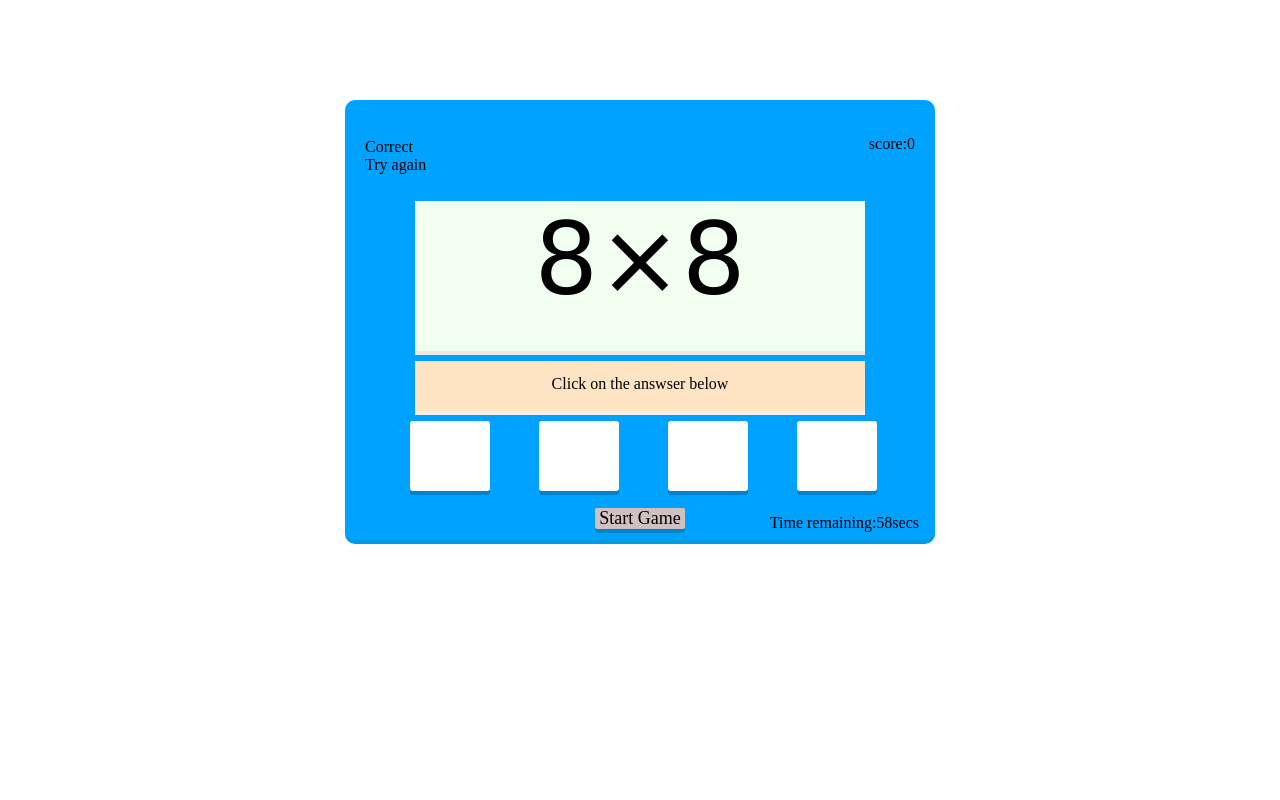
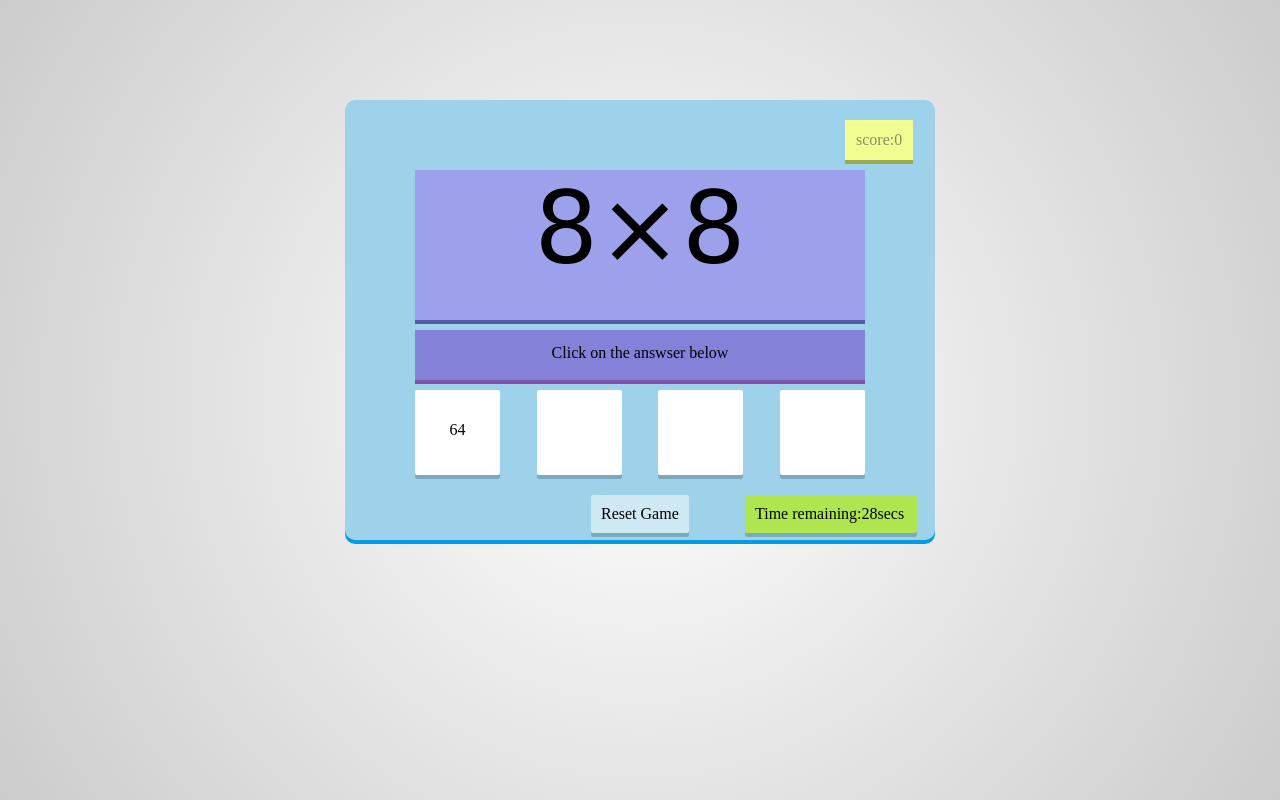
Before and after one commit to fatimagama20/Mathgameproject2, a plain HTML site: page index.html in a window 1280 px wide. Both pictures are taken after a click on the element "Start Game". Drawn offline with Linux system fonts and the light colour scheme.

Commit message:
Add displaycorrectanswer function

```diff
--- a/assets/css/style.css
+++ b/assets/css/style.css
@@ -1,25 +1,53 @@
+html{
+    height:100%;
+    background:radial-gradient(circle,#fff,#ccc)
+  }
+  *{
+    margin:0;
+    padding:0;
+  }
   #container{
-    background-color: rgb(0, 162, 255);
-    position: relative;
-    width: 550px;
-    height: 400px;
+    background:#9dd2ea;
+    width:550px;
+    height:400px;
     margin:100px auto;
     border-radius: 10px;
     padding:20px;
     box-shadow: 0px 4px 0px 0px #009de4;
+    -moz-box-shadow: 0px 4px 0px 0px #009de4;
+    -webkit-box-shadow: 0px 4px 0px 0px #009de4;
+    position:relative;
   }
-
   #score{
-    position:relative;
-    text-align: right;
-    top: 15px;
+    background-color:#f1ff92;
+    color:#888e5f;
+    padding:11px;
+    position:absolute;
+    left:500px;
+    box-shadow:0px 4px 0px 0px #9da853;
+  }
+  #correct{
+    background-color: green;
+    color:white;
+    padding:11px;
+    position:absolute;
+    left:260px;
+    display:none;
+  }
+  #wrong{
+    background-color: red;
+    color:white;
+    padding:11px;
+    position:absolute;
+    left:260px;
+    display:none;
   }
   #question{
     width:450px;
     height:150px;
-    margin:27px auto 10px auto;
-    background-color: honeydew;
-    box-shadow:0px 4px rgb(241, 233, 223);
+    margin:50px auto 10px auto;
+    background-color:#9da0ea ;
+    box-shadow:0px 4px #535aa8;
     font-size: 100px;
     text-align: center;
     font-family:cursive,sans-serif;
@@ -28,37 +56,90 @@
     width:450px;
     height:50px;
     margin:10px auto;
-    background: bisque;
+    background: #8481D9;
     text-align:center;
     line-height:45px;
-    box-shadow:0px 4px rgb(245, 240, 235);
+    box-shadow:0px 4px #8153a8;
+  }
+  #choices{
+    width:450px;
+    height:150px;
+    margin:5px auto;
   }
   .box{
     background-color: white;
-    width: 80px;
-    height: 70px;
-    display:inline-flex;
-    cursor:pointer;
-    margin-left: 45px;
-    border-radius:3px;
-    text-align: center;
-    box-shadow: 0px 4px rgba(0,0,0,0.2);
-}
-
-#startReset {
-    text-align: center;
-    position: absolute;
-    bottom: 11px;
-    right: 250px;
-    width: 90px;
-    background-color: rgb(207, 193, 193);
-    font-size: 18px;
+    width:85px;
+    height:85px;
+    float:left;
+    margin-right: 36.5px;
     border-radius:2px;
     cursor:pointer;
     box-shadow: 0px 4px rgba(0,0,0,0.2);
+    text-align:center;
+    line-height:80px;
+    position:relative;
+    transition:all 0.2s;
+    -webkit-transition:all 0.2s;
+    -o-transition:all 0.2s;
+    -ms-transition:all 0.2s;
+    -moz-transition:all 0.2s;
   }
-#timeremaining {
+  .box:hover,#startReset:hover{
+    background-color:#9c89f6;
+    color:white;
+    box-shadow: 0px 4px #6b54de;
+    -webkit-box-shadow: 0px 4px #6b54de;
+    -moz-box-shadow: 0px 4px #6b54de;
+  }
+  .box:active,#startReset:active{
+    box-shadow: 0px 0px;
+    -moz-box-shadow: 0px 0px;
+    -webkit-box-shadow: 0px 0px;
+    top:4px;
+  }
+  #box4{
+    margin-right: 0;
+  }
+  #startReset{
+      background-color: rgba(255,255,255,0.5);
+      width:78px;
+      border:none;
+      padding:10px;
+      border-radius:2px;
+      cursor:pointer;
+      box-shadow: 0px 4px rgba(0,0,0,0.2);
+      position:relative;
+      transition:all 0.2s;
+      -webkit-transition:all 0.2s;
+      -o-transition:all 0.2s;
+      -ms-transition:all 0.2s;
+      -moz-transition:all 0.2s;
+      margin:0 auto;
+      margin-top:-50px;
+  }
+  #timeremaining{
+    width:152px;
+    padding:10px;
+    position:absolute;
+    top:395px;
+    left:400px;
+    background-color:rgba(181,235,36,0.78);
+    border-radius:3px;
+    box-shadow:0px 4px rgba(0,0,0,0.2);
+    -webkit-box-shadow:0px 4px rgba(0,0,0,0.2);
+    -moz-box-shadow:0px 4px rgba(0,0,0,0.2);
+    display: none;
+  }
+  #gameover{
+    height:200px;
+    width:500px;
+    text-align: center;
+    color:white;
     position: absolute;
-    bottom: 8px;
-    right: 16px;
+    top:100px;
+    left:40px;
+    font-size: 2.5em;
+    background: linear-gradient(#f3ca6b,#fe706c);
+    z-index:2;
+    display:none;
   }
--- a/assets/js/script.js
+++ b/assets/js/script.js
@@ -1,35 +1,48 @@
 //wait for the DOM to finish loading before running the game
 //Get the button elements and add even listeners to them
+
+let playing = false;
 let timeremaining;
+let product;
 document.getElementById('startReset').onclick = function(){
- //   location.reload()
-    timeremaining=60;
-    settimeinterval();
-    startGame();
+ if (playing == true){
+  location.reload()
+ } else{
+  playing = true;
+  hide("gameover");
+  show("timeremaining");
+  document.getElementById('startReset').innerHTML = "Reset Game";
+  score=0;
+  document.getElementById('scorevalue').innerHTML= score;
+  timeremaining=30;
+  settimeinterval();
+  startGame();
+  calculateCorrectAnswer();
+ }
 }
 function startGame(){
     //create tow random numbers between 1 and 10
 let num1 = Math.floor(Math.random() * 10) + 1;
 let num2 = Math.floor(Math.random() * 10) + 1;
-let product = num1 * num2;
-displaymultiplyQuestions(num1,num2);
+product = num1 * num2;
+document.getElementById("question").innerHTML = num1 + '&times;' + num2;
 }
 
 function checkAnswer(){
 
 }
 function calculateCorrectAnswer(){
+  let choiceRandom = Math.round(Math.random()*2) + 1;
+  document.getElementById('box'+choiceRandom).innerHTML = product;
+}
 
-}
 function incrementScore(){
 
 }
 function generateWrongAnswers(){
 
 }
-function displaymultiplyQuestions(num1,num2){
-    document.getElementById("question").innerHTML = num1 + '&times;' + num2;
-}
+
 function settimeinterval(){
     let settimeinterval = setInterval(function(){
       // if the time value is greater than zero
@@ -40,7 +53,7 @@ function settimeinterval(){
         //if time value is zero
         stoptimeinterval()
        // alert("GAME IS OVER")
-       // show("gameover")
+       show("gameover")
         document.getElementById('startReset').innerHTML = "Start Game"
       //  document.getElementById("gameover").innerHTML = "<p> GAME IS OVER</p><br><p>YOUR SCORE IS "+score +"</p>"
         playing = false
@@ -51,3 +64,10 @@ function settimeinterval(){
   function stoptimeinterval(){
     clearInterval(settimeinterval)
   }
+ function show(id){
+    document.getElementById(id).style.display="block"
+  }
+  // to hide an html element
+  function hide(id){
+    document.getElementById(id).style.display="none"
+  }
--- a/index.html
+++ b/index.html
@@ -21,7 +21,7 @@
     <div class="box" id="box4"></div>
   </div>
   <div id="startReset">Start Game</div>
-  <div id="timeremaining">Time remaining:<span id="remainingsecs">60</span>secs</div>
+  <div id="timeremaining">Time remaining:<span id="remainingsecs">30</span>secs</div>
   <div id="gameover">
   </div>
 </div>
```
Lines whose indentation alone changed are shown as unchanged.
